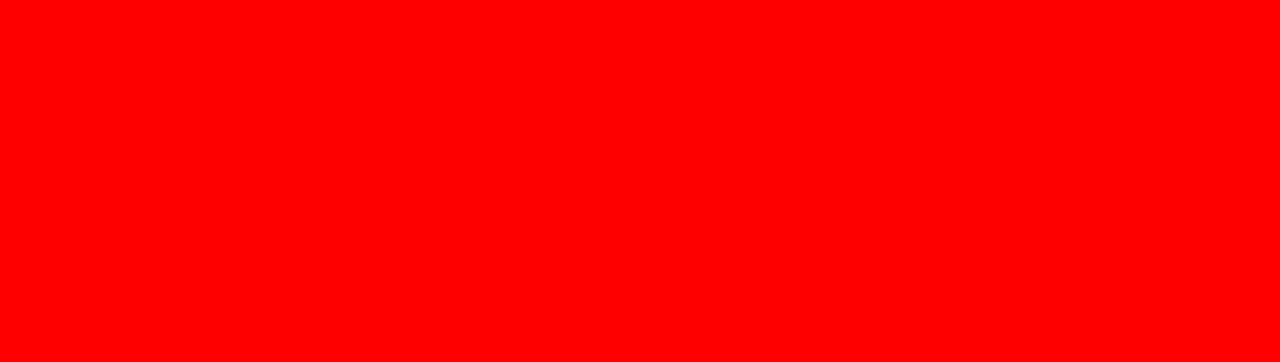
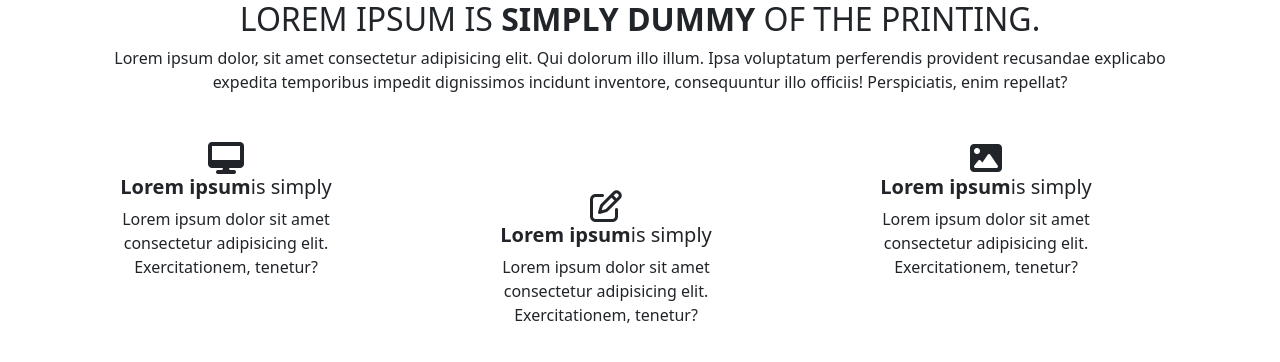
Before and after one commit to rodrigomenezes22/crossover-psd, a plain HTML site: page index.html in a window 1280 px wide. Drawn offline with nearby package versions, Linux system fonts and the light colour scheme.

Commit message:
section sketch

```diff
--- a/index.html
+++ b/index.html
@@ -1,22 +1,92 @@
 <!DOCTYPE html>
 <html lang="en">
-<head>
-    <meta charset="UTF-8">
-    <meta http-equiv="X-UA-Compatible" content="IE=edge">
-    <meta name="viewport" content="width=device-width, initial-scale=1.0">
-    <link rel="stylesheet" href="https://cdn.jsdelivr.net/npm/bootstrap@5.2.3/dist/css/bootstrap.min.css" integrity="sha384-rbsA2VBKQhggwzxH7pPCaAqO46MgnOM80zW1RWuH61DGLwZJEdK2Kadq2F9CUG65" crossorigin="anonymous">
+  <head>
+    <meta charset="UTF-8" />
+    <meta http-equiv="X-UA-Compatible" content="IE=edge" />
+    <meta name="viewport" content="width=device-width, initial-scale=1.0" />
+    <link
+      rel="stylesheet"
+      href="https://cdn.jsdelivr.net/npm/bootstrap@5.2.3/dist/css/bootstrap.min.css"
+      integrity="sha384-rbsA2VBKQhggwzxH7pPCaAqO46MgnOM80zW1RWuH61DGLwZJEdK2Kadq2F9CUG65"
+      crossorigin="anonymous"
+    />
     <link rel="stylesheet" href="styles.css" />
+    <script
+      src="https://kit.fontawesome.com/a7cb2d9b8f.js"
+      crossorigin="anonymous"
+    ></script>
     <title>Crossover</title>
-</head>
-<body>
+  </head>
+  <body>
     <header id="header"></header>
     <section id="hero"></section>
-    <section id="icons-section"></section>
+    <section id="icons-section">
+      <div class="container">
+        <div class="row">
+          <h2 class="text-center i_transform">
+            Lorem ipsum is <strong>simply dummy</strong> of the printing.
+          </h2>
+          <p class="text-center text-wrap">
+            Lorem ipsum dolor, sit amet consectetur adipisicing elit. Qui
+            dolorum illo illum. Ipsa voluptatum perferendis provident recusandae
+            explicabo expedita temporibus impedit dignissimos incidunt
+            inventore, consequuntur illo officiis! Perspiciatis, enim repellat?
+          </p>
+        </div>
+        <div class="row i_sec">
+          <div class="col text-center">
+            <div class="card border-0" style="width: 18rem">
+              <i class="fa-solid fa-2xl fa-desktop i_icons"></i>
+              <div class="card-body">
+                <h5 class="card-title text-center">
+                  <strong>Lorem ipsum</strong>is simply
+                </h5>
+                <p class="card-text sm">
+                  Lorem ipsum dolor sit amet consectetur adipisicing elit.
+                  Exercitationem, tenetur?
+                </p>
+              </div>
+            </div>
+          </div>
+          <div class="col text-center i_sec">
+            <div class="card border-0" style="width: 18rem">
+                <i class="fa-regular fa-pen-to-square fa-2xl"></i>
+              <div class="card-body">
+                <h5 class="card-title text-center">
+                  <strong>Lorem ipsum</strong>is simply
+                </h5>
+                <p class="card-text">
+                  Lorem ipsum dolor sit amet consectetur adipisicing elit.
+                  Exercitationem, tenetur?
+                </p>
+              </div>
+            </div>
+          </div>
+          <div class="col text-center">
+            <div class="card border-0" style="width: 18rem">
+                <i class="fa-solid fa-2xl fa-image"></i>
+              <div class="card-body">
+                <h5 class="card-title text-center">
+                  <strong>Lorem ipsum</strong>is simply
+                </h5>
+                <p class="card-text">
+                  Lorem ipsum dolor sit amet consectetur adipisicing elit.
+                  Exercitationem, tenetur?
+                </p>
+              </div>
+            </div>
+          </div>
+        </div>
+      </div>
+    </section>
     <section id="pictures"></section>
     <section id="logos"></section>
     <footer id="footer"></footer>
 
-
-    <script src="https://cdn.jsdelivr.net/npm/bootstrap@5.2.3/dist/js/bootstrap.min.js" integrity="sha384-cuYeSxntonz0PPNlHhBs68uyIAVpIIOZZ5JqeqvYYIcEL727kskC66kF92t6Xl2V" crossorigin="anonymous"></script>
-</body>
+    <script
+      src="https://cdn.jsdelivr.net/npm/bootstrap@5.2.3/dist/js/bootstrap.min.js"
+      integrity="sha384-cuYeSxntonz0PPNlHhBs68uyIAVpIIOZZ5JqeqvYYIcEL727kskC66kF92t6Xl2V"
+      crossorigin="anonymous"
+    ></script>
+  </body>
 </html>
--- a/styles.css
+++ b/styles.css
@@ -11,5 +11,13 @@
 
 
 body {
-    background: red;
+    background: white;
 }
+
+.i_transform {
+    text-transform: uppercase;
+}
+
+.i_sec {
+padding-top: 3rem;
+}
```
